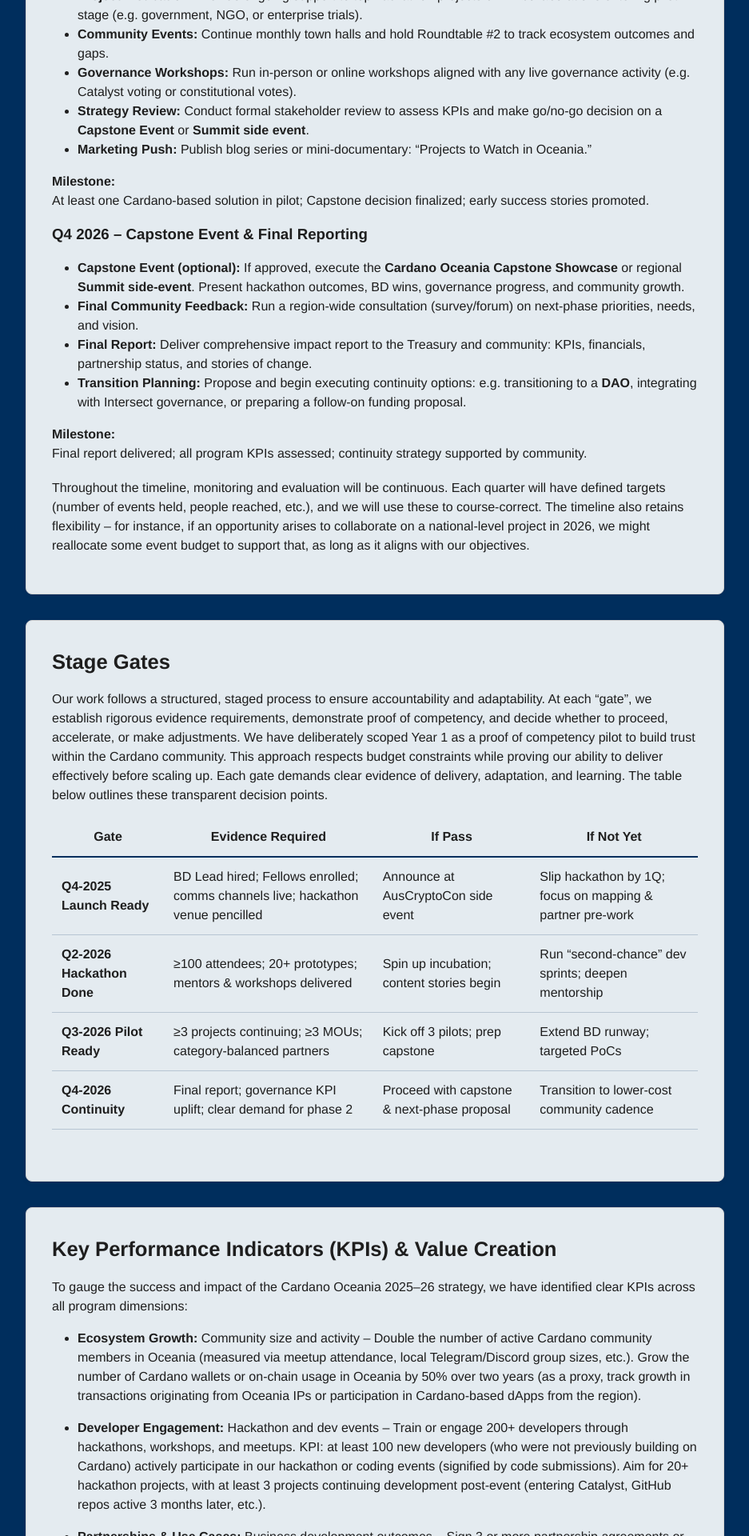
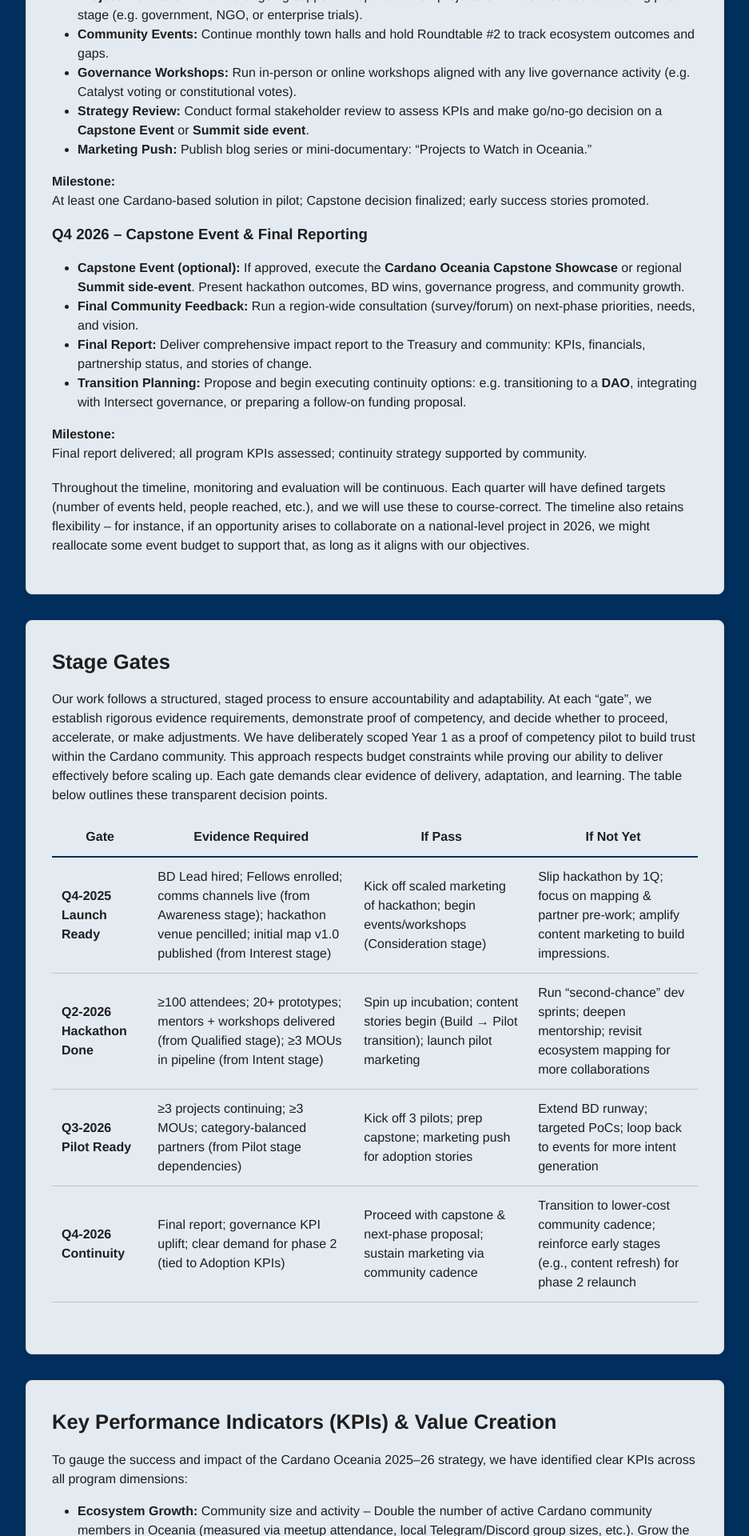
Before and after one commit to cardano-in-oceania/cardano-in-oceania.github.io, a Jekyll site: the page built from pages/how.md, in a window 1280 px wide. Shown: the part 3080-5000 px from the top of the page at 80% size, without its empty margins (303-1240 px from the left). Built offline with Jekyll 4.4.1, drawn with Linux system fonts in a browser that asks for light colours; some of the changed text lies outside the part shown.

Commit message:
Stage Gates changes

```diff
--- a/pages/how.md
+++ b/pages/how.md
@@ -100,10 +100,10 @@
 
 | Gate | Evidence Required | If Pass | If Not Yet |
 | :---- | :---- | :---- | :---- |
-| **Q4-2025 Launch Ready** | BD Lead hired; Fellows enrolled; comms channels live; hackathon venue pencilled | Announce at AusCryptoCon side event | Slip hackathon by 1Q; focus on mapping & partner pre-work |
-| **Q2-2026 Hackathon Done** | ≥100 attendees; 20+ prototypes; mentors & workshops delivered | Spin up incubation; content stories begin | Run “second-chance” dev sprints; deepen mentorship |
-| **Q3-2026 Pilot Ready** | ≥3 projects continuing; ≥3 MOUs; category-balanced partners | Kick off 3 pilots; prep capstone | Extend BD runway; targeted PoCs |
-| **Q4-2026 Continuity** | Final report; governance KPI uplift; clear demand for phase 2 | Proceed with capstone & next-phase proposal | Transition to lower-cost community cadence |
+| **Q4-2025 Launch Ready** | BD Lead hired; Fellows enrolled; comms channels live (from Awareness stage); hackathon venue pencilled; initial map v1.0 published (from Interest stage) | Kick off scaled marketing of hackathon; begin events/workshops (Consideration stage) | Slip hackathon by 1Q; focus on mapping & partner pre-work; amplify content marketing to build impressions. |
+| **Q2-2026 Hackathon Done** | ≥100 attendees; 20+ prototypes; mentors + workshops delivered (from Qualified stage); ≥3 MOUs in pipeline (from Intent stage) | Spin up incubation; content stories begin (Build → Pilot transition); launch pilot marketing | Run “second-chance” dev sprints; deepen mentorship; revisit ecosystem mapping for more collaborations |
+| **Q3-2026 Pilot Ready** | ≥3 projects continuing; ≥3 MOUs; category-balanced partners (from Pilot stage dependencies) | Kick off 3 pilots; prep capstone; marketing push for adoption stories | Extend BD runway; targeted PoCs; loop back to events for more intent generation |
+| **Q4-2026 Continuity** | Final report; governance KPI uplift; clear demand for phase 2 (tied to Adoption KPIs) | Proceed with capstone & next-phase proposal; sustain marketing via community cadence | Transition to lower-cost community cadence; reinforce early stages (e.g., content refresh) for phase 2 relaunch |
 
 </div>
 <div class="section" markdown="1">
```
Also changed, not shown: index.md (+2 -2 lines).
